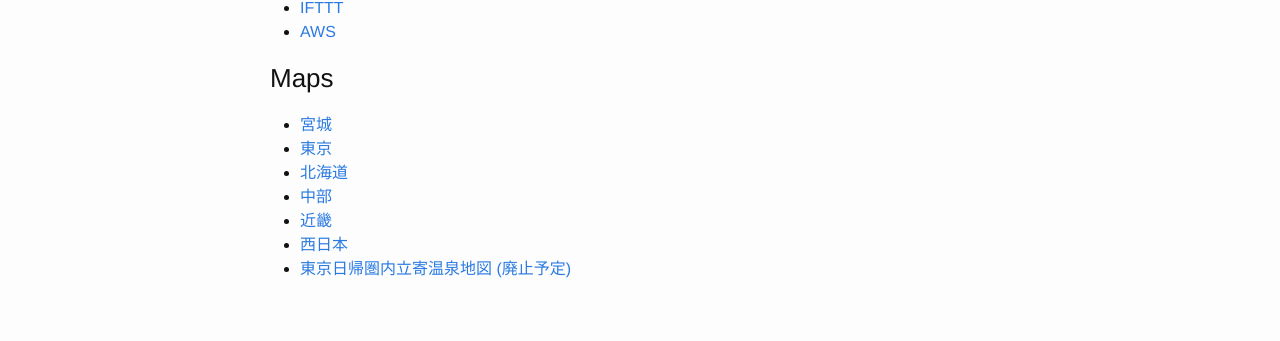
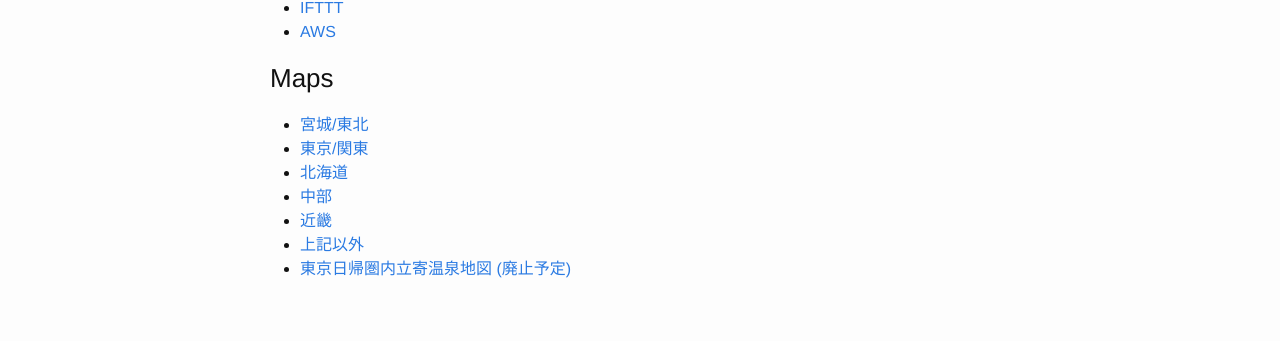
Before and after one commit to kikei/kikei.github.io, a Jekyll site: the page built from about.md, in a window 1280 px wide. Shown: the part 1203-1544 px from the top of the page. Built offline with Jekyll 4.4.1, drawn with Linux system fonts in a browser that asks for light colours.

Commit message:
changed links for maps

```diff
--- a/about.md
+++ b/about.md
@@ -48,10 +48,10 @@
 - [AWS](https://console.aws.amazon.com/console/home)
 
 ### Maps
- - [宮城](http://www.google.co.jp/maps/ms?ie=UTF8&hl=ja&brcurrent=3,0x34674e0fd77f192f:0xf54275d47c665244,1&msa=0&msid=215293146285702380886.0004735b973ef89fa8f5a&ll=38.252471,140.85743&spn=0.163652,0.21492&z=12)
- - [東京](https://www.google.co.jp/maps/ms?msid=215293146285702380886.00048089c2c772eef3577&msa=0&ll=35.673474,139.66507&spn=0.402171,0.579529)
+ - [宮城/東北](http://www.google.co.jp/maps/ms?ie=UTF8&hl=ja&brcurrent=3,0x34674e0fd77f192f:0xf54275d47c665244,1&msa=0&msid=215293146285702380886.0004735b973ef89fa8f5a&ll=38.252471,140.85743&spn=0.163652,0.21492&z=12)
+ - [東京/関東](https://www.google.co.jp/maps/ms?msid=215293146285702380886.00048089c2c772eef3577&msa=0&ll=35.673474,139.66507&spn=0.402171,0.579529)
  - [北海道](http://www.google.co.jp/maps/ms?ie=UTF8&hl=ja&oe=UTF8&brcurrent=3,0x34674e0fd77f192f:0xf54275d47c665244,0&start=0&num=200&msa=0&ll=43.572432,142.800293&spn=4.098857,6.108398&z=7&msid=114851008299768055479.00047d721dcb403ca3414)
  - [中部](https://www.google.co.jp/maps/ms?msid=215293146285702380886.0004df1f74c0cfee8abe2&msa=0&ll=35.848987,137.867432&spn=1.605099,2.650452)
  - [近畿](https://www.google.com/maps/d/viewer?mid=1SnMxHZYOX1TwNHiVJH-tOMYbgvU&ll=34.58430414257117%2C135.52583097753904&z=9)
- - [西日本](https://www.google.com/maps/d/viewer?ll=33.37427058937793%2C132.44018600000004&spn=4.624485%2C6.108398&hl=ja&msa=0&z=8&ie=UTF8&brcurrent=3%2C0x34674e0fd77f192f%3A0xf54275d47c665244%2C1&mid=1R-x0E9peePNabatGrhXxZeM7pfg)
+ - [上記以外](https://www.google.com/maps/d/viewer?ll=33.37427058937793%2C132.44018600000004&spn=4.624485%2C6.108398&hl=ja&msa=0&z=8&ie=UTF8&brcurrent=3%2C0x34674e0fd77f192f%3A0xf54275d47c665244%2C1&mid=1R-x0E9peePNabatGrhXxZeM7pfg)
  - [東京日帰圏内立寄温泉地図 (廃止予定)](https://maps.google.co.jp/maps/ms?msid=215293146285702380886.0004df589d474a3a74c84&msa=0&ll=35.746512,139.831238&spn=1.607171,2.730103)
```
